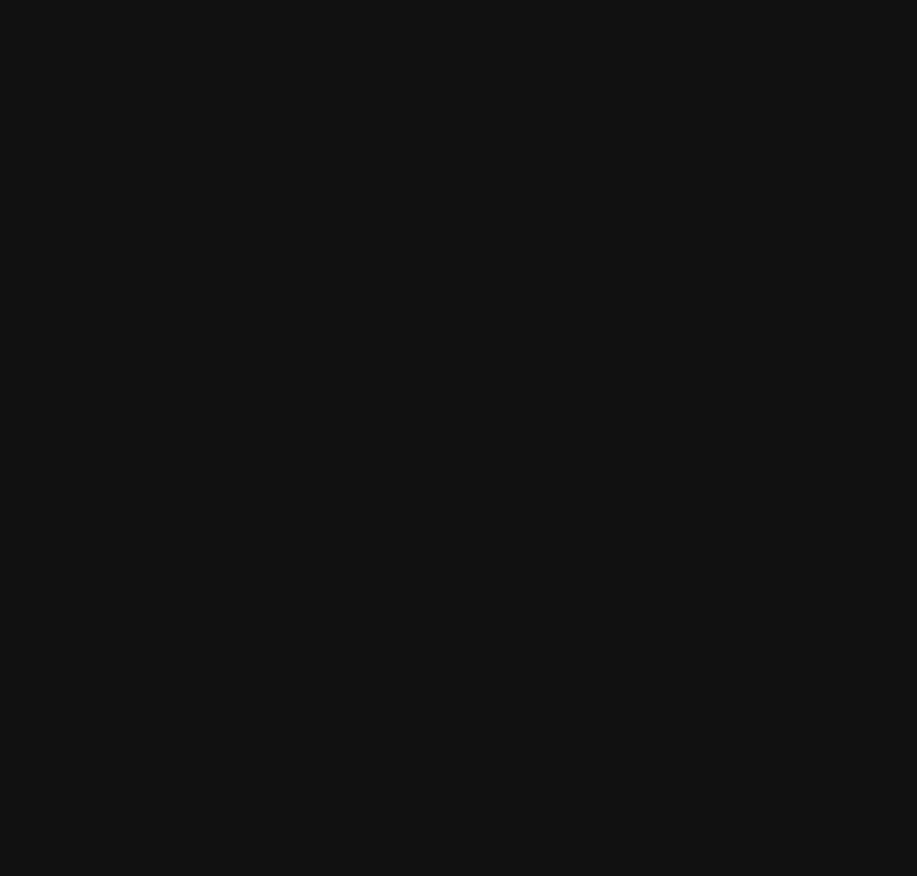
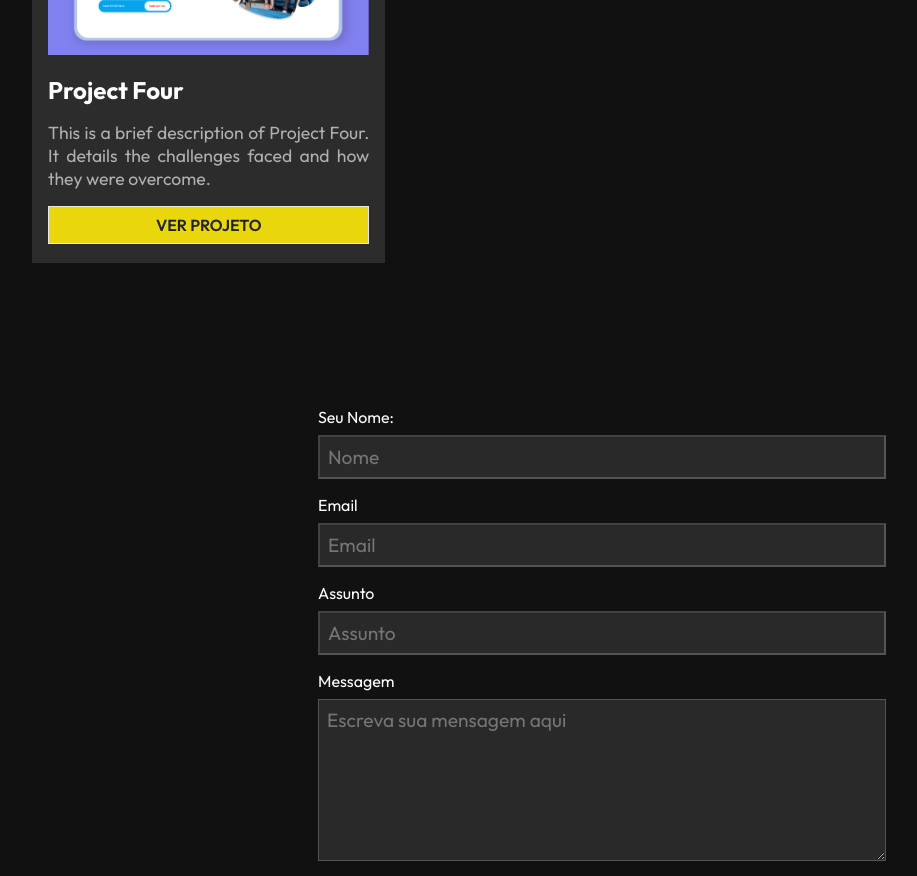
Before and after one commit to viitus/Portifolio, a React (Create React App) app: page / in a window 1280 px wide. Shown: the part 1900-2776 px from the top of the page, without its empty margins (38-955 px from the left). Before the commit the page ends 1169 px from the top, so only its background shows below. Built offline with nearby package versions, Linux system fonts and the light colour scheme.

Commit message:
contact page added

```diff
--- /dev/null
+++ b/src/components/Form.js
@@ -0,0 +1,22 @@
+import "./FormStyles.css";
+
+const Form = () => {
+  return (
+    <div className="form">
+      <form>
+        <label>Seu Nome:</label>
+        <input type="text" placeholder="Nome" />
+        <label>Email</label>
+        <input type="email" placeholder="Email" />
+        <label>Assunto</label>
+        <input type="text" placeholder="Assunto" />
+        <label>Messagem</label>
+        <textarea rows="6" placeholder="Escreva sua mensagem aqui"></textarea>
+        <button className="btn">Enviar</button>
+      </form>
+
+    </div>
+  )
+}
+
+export default Form
--- /dev/null
+++ b/src/components/FormStyles.css
@@ -0,0 +1,21 @@
+label{
+    color: #fff;
+    margin-bottom: 0.5rem;
+}
+
+form{
+    display: flex;
+    flex-direction: column;
+    padding: 4rem 1rem;
+    margin: auto;
+    max-width: 600px;
+}
+
+form input,form textarea{
+    padding: 0.5rem;
+    margin-bottom: 1rem;
+    font-size: 1.2rem;
+    border-color: rgb(255, 255, 255, 0.2);
+    background-color: rgb(255, 255, 255, 0.1);
+    color: #fff;
+}
--- a/src/index.css
+++ b/src/index.css
@@ -24,7 +24,7 @@ ul{
   padding: 12px 32px;
   font-size: 1rem;
   text-transform: uppercase;
-  background: #eadd49;
+  background: #ffea09e4;
   color: #222;
   border: 1px solid #e7e7e7;
   font-weight: 600;
--- a/src/routes/contact.js
+++ b/src/routes/contact.js
@@ -2,12 +2,14 @@ import React from 'react'
 import NavBar from '../components/NavBar'
 import Footer from '../components/Footer'
 import HeroImg2 from '../components/HeroImg2'
+import Form from '../components/Form'
 
 const contact = () => {
   return (
     <div>
       <NavBar />
       <HeroImg2 heading="CONTATO." text="meus contaros"/>
+      <Form />
       <Footer />
     </div>
   )
--- a/src/routes/home.js
+++ b/src/routes/home.js
@@ -2,12 +2,18 @@ import React from 'react'
 import NavBar from '../components/NavBar'
 import HeroImg from '../components/HeroImg'
 import Footer from '../components/Footer'
+import Work from '../components/Work'
+import AboutContent from '../components/AboutContent'
+import Form from '../components/Form'
 
 const home = () => {
   return (
     <div>
       <NavBar />
       <HeroImg />
+      <AboutContent />
+      <Work />
+      <Form />
       <Footer />
     </div>
   )
```
